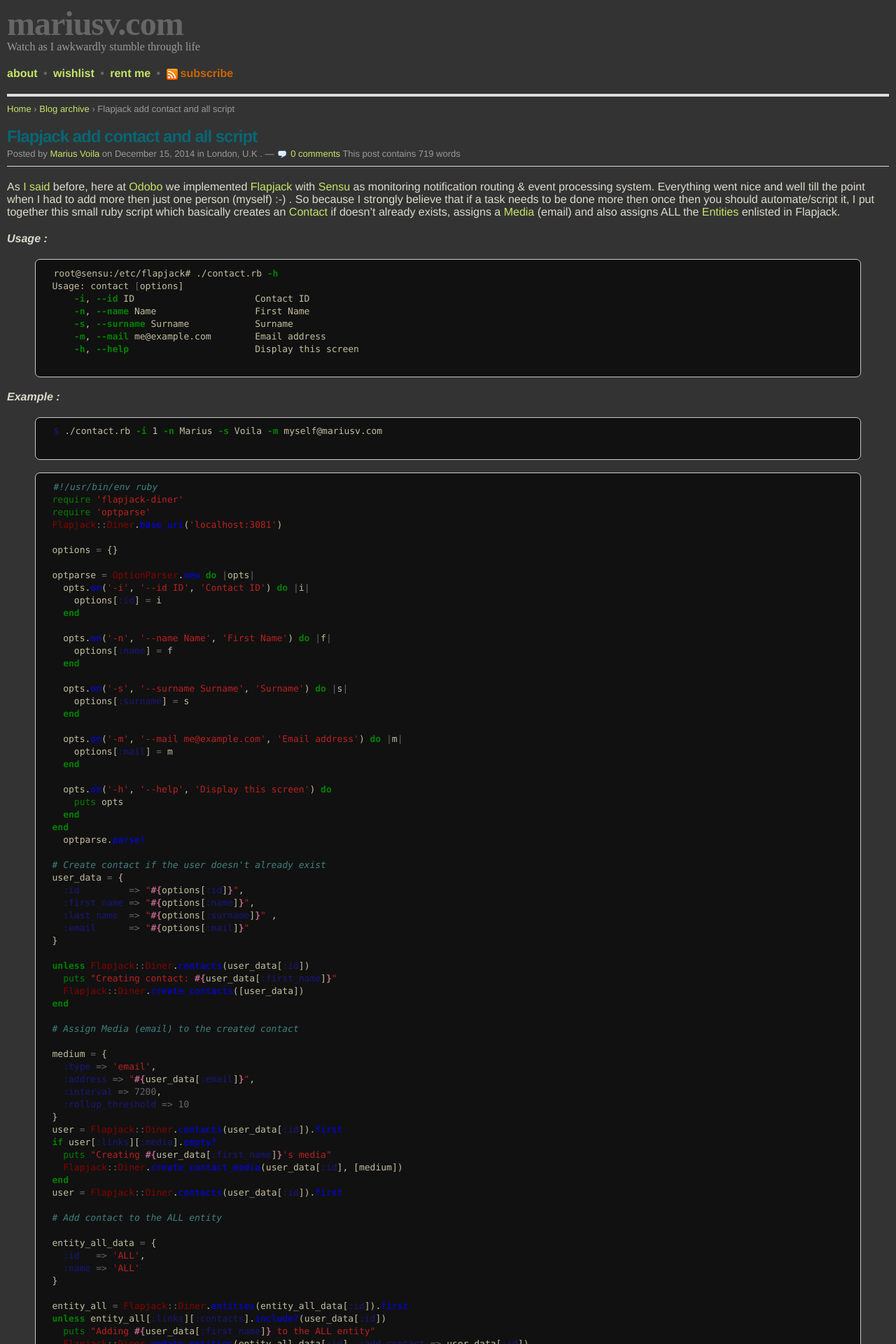
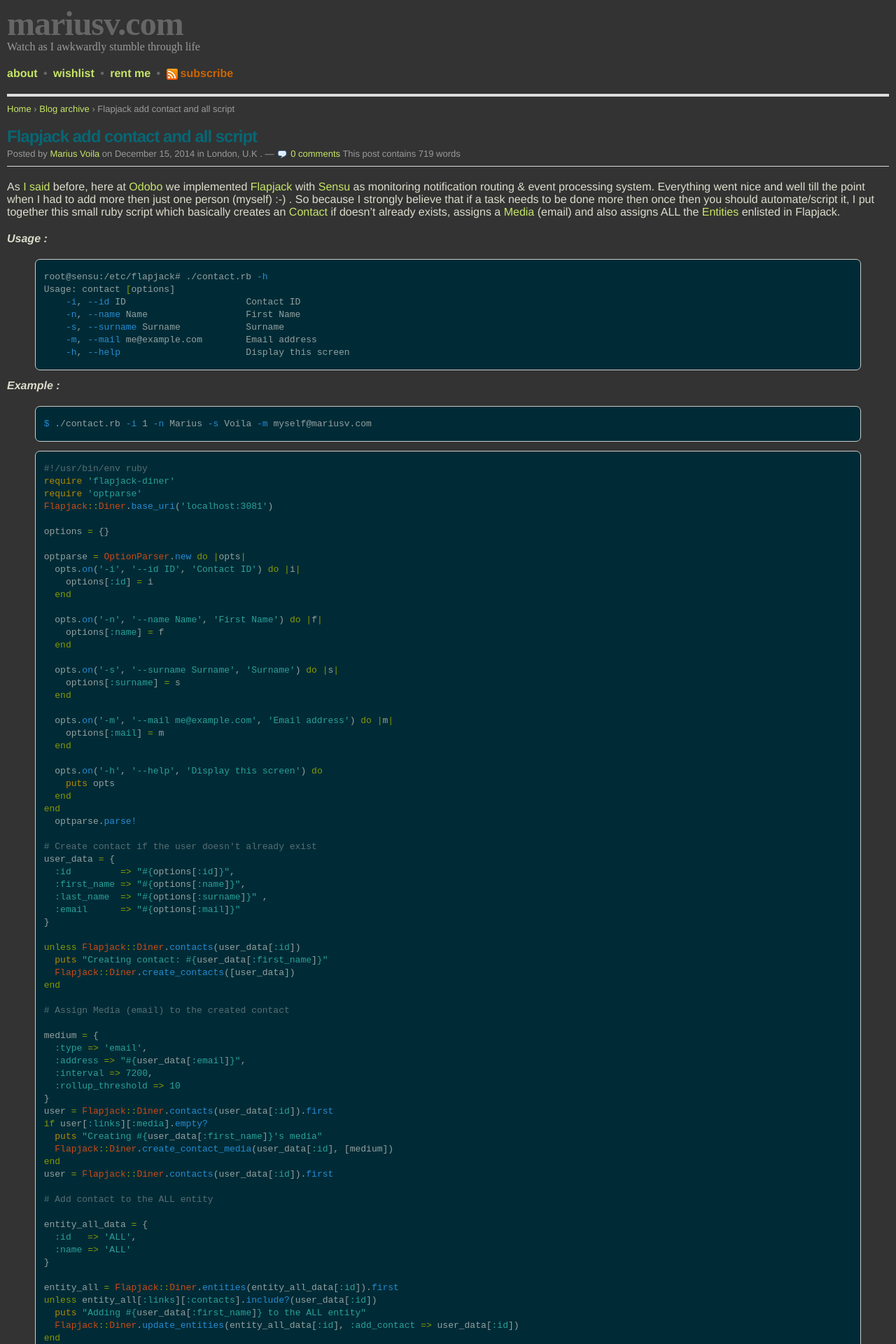
Before and after one commit to mariusv/mariusv.com, a Jekyll site: the page built from _posts/2014-12-15-flapjack-add-contact-and-all-script.md, in a window 1280 px wide. Shown: the top 1920 px of the page at 70% size. Built offline with Jekyll 4.4.1, drawn with Linux system fonts in a browser that asks for light colours; some web fonts are replaced; Markdown is read by kramdown in place of the engine named in the settings; comment, search, counter and statistics services are not loaded.

Commit message:
terminal theme to solarized

```diff
--- a/css/highlight.css
+++ b/css/highlight.css
@@ -1,92 +1,104 @@
-.highlight .hll { background-color: #333333 }
+/* Solarized Dark
+
+For use with Jekyll and Pygments
+
+http://ethanschoonover.com/solarized
+
+SOLARIZED HEX      ROLE
+--------- -------- ------------------------------------------
+base03    #002b36  background
+base01    #586e75  comments / secondary content
+base1     #93a1a1  body text / default code / primary content
+orange    #cb4b16  constants
+red       #dc322f  regex, special keywords
+blue      #268bd2  reserved keywords
+cyan      #2aa198  strings, numbers
+green     #859900  operators, other keywords
+*/
+
+.highlight { background-color: #002b36; color: #93a1a1 }
 .highlight  {
 
-background: #111111;
-
-color: #ffffff ;
 
 padding: 0.2em 0.9em;
   margin-bottom: 1em;
-	font: normal normal normal 115%/normal 'Monaco', 'Courier New', 'DejaVu Sans Mono', 'Bitstream Vera Sans Mono', monospace !important;
+        font: 13px/18px 'Monaco', 'Courier New', 'DejaVu Sans Mono', 'Bitstream Vera Sans Mono', monospace !important;
   line-height: 1.1em;
   overflow: auto;
-	font-size: 1.0em;
-	border: 1px solid #CCC;
+        font-size: 1.0em;
+        border: 1px solid #CCC;
 
-	-moz-border-radius:7px;
-	-webkit-border-radius:7px;
-	border-radius:7px;
+        -moz-border-radius:7px;
+        -webkit-border-radius:7px;
+        border-radius:7px;
 
 
 }
-
-
-
-
-.highlight span
-{
-font-family: "Consolas", "Courier New", "Courier", "FreeMono", monospace;
-font-size:1em;
-}
-
-.hll { background-color: #ffffcc }
-.c { color: #408080; font-style: italic } /* Comment */
-.err { border: 1px solid #FF0000 } /* Error */
-.k { color: #008000; font-weight: bold } /* Keyword */
-.o { color: #666666 } /* Operator */
-.cm { color: #408080; font-style: italic } /* Comment.Multiline */
-.cp { color: #BC7A00 } /* Comment.Preproc */
-.c1 { color: #408080; font-style: italic } /* Comment.Single */
-.cs { color: #408080; font-style: italic } /* Comment.Special */
-.gd { color: #A00000 } /* Generic.Deleted */
-.ge { font-style: italic } /* Generic.Emph */
-.gr { color: #FF0000 } /* Generic.Error */
-.gh { color: #000080; font-weight: bold } /* Generic.Heading */
-.gi { color: #00A000 } /* Generic.Inserted */
-.go { color: #808080 } /* Generic.Output */
-.gp { color: #000080; font-weight: bold } /* Generic.Prompt */
-.gs { font-weight: bold } /* Generic.Strong */
-.gu { color: #800080; font-weight: bold } /* Generic.Subheading */
-.gt { color: #0040D0 } /* Generic.Traceback */
-.kc { color: #008000; font-weight: bold } /* Keyword.Constant */
-.kd { color: #008000; font-weight: bold } /* Keyword.Declaration */
-.kn { color: #008000; font-weight: bold } /* Keyword.Namespace */
-.kp { color: #008000 } /* Keyword.Pseudo */
-.kr { color: #008000; font-weight: bold } /* Keyword.Reserved */
-.kt { color: #B00040 } /* Keyword.Type */
-.m { color: #666666 } /* Literal.Number */
-.s { color: #BA2121 } /* Literal.String */
-.na { color: #7D9029 } /* Name.Attribute */
-.nb { color: #008000 } /* Name.Builtin */
-.nc { color: #0000FF; font-weight: bold } /* Name.Class */
-.no { color: #880000 } /* Name.Constant */
-.nd { color: #AA22FF } /* Name.Decorator */
-.ni { color: #999999; font-weight: bold } /* Name.Entity */
-.ne { color: #D2413A; font-weight: bold } /* Name.Exception */
-.nf { color: #0000FF } /* Name.Function */
-.nl { color: #A0A000 } /* Name.Label */
-.nn { color: #0000FF; font-weight: bold } /* Name.Namespace */
-.nt { color: #008000; font-weight: bold } /* Name.Tag */
-.nv { color: #19177C } /* Name.Variable */
-.ow { color: #AA22FF; font-weight: bold } /* Operator.Word */
-.w { color: #bbbbbb } /* Text.Whitespace */
-.mf { color: #666666 } /* Literal.Number.Float */
-.mh { color: #666666 } /* Literal.Number.Hex */
-.mi { color: #666666 } /* Literal.Number.Integer */
-.mo { color: #666666 } /* Literal.Number.Oct */
-.sb { color: #BA2121 } /* Literal.String.Backtick */
-.sc { color: #BA2121 } /* Literal.String.Char */
-.sd { color: #BA2121; font-style: italic } /* Literal.String.Doc */
-.s2 { color: #BA2121 } /* Literal.String.Double */
-.se { color: #BB6622; font-weight: bold } /* Literal.String.Escape */
-.sh { color: #BA2121 } /* Literal.String.Heredoc */
-.si { color: #BB6688; font-weight: bold } /* Literal.String.Interpol */
-.sx { color: #008000 } /* Literal.String.Other */
-.sr { color: #BB6688 } /* Literal.String.Regex */
-.s1 { color: #BA2121 } /* Literal.String.Single */
-.ss { color: #19177C } /* Literal.String.Symbol */
-.bp { color: #008000 } /* Name.Builtin.Pseudo */
-.vc { color: #19177C } /* Name.Variable.Class */
-.vg { color: #19177C } /* Name.Variable.Global */
-.vi { color: #19177C } /* Name.Variable.Instance */
-.il { color: #666666 } /* Literal.Number.Integer.Long */
+.highlight .c { color: #586e75 } /* Comment */
+.highlight .err { color: #93a1a1 } /* Error */
+.highlight .g { color: #93a1a1 } /* Generic */
+.highlight .k { color: #859900 } /* Keyword */
+.highlight .l { color: #93a1a1 } /* Literal */
+.highlight .n { color: #93a1a1 } /* Name */
+.highlight .o { color: #859900 } /* Operator */
+.highlight .x { color: #cb4b16 } /* Other */
+.highlight .p { color: #93a1a1 } /* Punctuation */
+.highlight .cm { color: #586e75 } /* Comment.Multiline */
+.highlight .cp { color: #859900 } /* Comment.Preproc */
+.highlight .c1 { color: #586e75 } /* Comment.Single */
+.highlight .cs { color: #859900 } /* Comment.Special */
+.highlight .gd { color: #2aa198 } /* Generic.Deleted */
+.highlight .ge { color: #93a1a1; font-style: italic } /* Generic.Emph */
+.highlight .gr { color: #dc322f } /* Generic.Error */
+.highlight .gh { color: #cb4b16 } /* Generic.Heading */
+.highlight .gi { color: #859900 } /* Generic.Inserted */
+.highlight .go { color: #93a1a1 } /* Generic.Output */
+.highlight .gp { color: #93a1a1 } /* Generic.Prompt */
+.highlight .gs { color: #93a1a1; font-weight: bold } /* Generic.Strong */
+.highlight .gu { color: #cb4b16 } /* Generic.Subheading */
+.highlight .gt { color: #93a1a1 } /* Generic.Traceback */
+.highlight .kc { color: #cb4b16 } /* Keyword.Constant */
+.highlight .kd { color: #268bd2 } /* Keyword.Declaration */
+.highlight .kn { color: #859900 } /* Keyword.Namespace */
+.highlight .kp { color: #859900 } /* Keyword.Pseudo */
+.highlight .kr { color: #268bd2 } /* Keyword.Reserved */
+.highlight .kt { color: #dc322f } /* Keyword.Type */
+.highlight .ld { color: #93a1a1 } /* Literal.Date */
+.highlight .m { color: #2aa198 } /* Literal.Number */
+.highlight .s { color: #2aa198 } /* Literal.String */
+.highlight .na { color: #93a1a1 } /* Name.Attribute */
+.highlight .nb { color: #B58900 } /* Name.Builtin */
+.highlight .nc { color: #268bd2 } /* Name.Class */
+.highlight .no { color: #cb4b16 } /* Name.Constant */
+.highlight .nd { color: #268bd2 } /* Name.Decorator */
+.highlight .ni { color: #cb4b16 } /* Name.Entity */
+.highlight .ne { color: #cb4b16 } /* Name.Exception */
+.highlight .nf { color: #268bd2 } /* Name.Function */
+.highlight .nl { color: #93a1a1 } /* Name.Label */
+.highlight .nn { color: #93a1a1 } /* Name.Namespace */
+.highlight .nx { color: #93a1a1 } /* Name.Other */
+.highlight .py { color: #93a1a1 } /* Name.Property */
+.highlight .nt { color: #268bd2 } /* Name.Tag */
+.highlight .nv { color: #268bd2 } /* Name.Variable */
+.highlight .ow { color: #859900 } /* Operator.Word */
+.highlight .w { color: #93a1a1 } /* Text.Whitespace */
+.highlight .mf { color: #2aa198 } /* Literal.Number.Float */
+.highlight .mh { color: #2aa198 } /* Literal.Number.Hex */
+.highlight .mi { color: #2aa198 } /* Literal.Number.Integer */
+.highlight .mo { color: #2aa198 } /* Literal.Number.Oct */
+.highlight .sb { color: #586e75 } /* Literal.String.Backtick */
+.highlight .sc { color: #2aa198 } /* Literal.String.Char */
+.highlight .sd { color: #93a1a1 } /* Literal.String.Doc */
+.highlight .s2 { color: #2aa198 } /* Literal.String.Double */
+.highlight .se { color: #cb4b16 } /* Literal.String.Escape */
+.highlight .sh { color: #93a1a1 } /* Literal.String.Heredoc */
+.highlight .si { color: #2aa198 } /* Literal.String.Interpol */
+.highlight .sx { color: #2aa198 } /* Literal.String.Other */
+.highlight .sr { color: #dc322f } /* Literal.String.Regex */
+.highlight .s1 { color: #2aa198 } /* Literal.String.Single */
+.highlight .ss { color: #2aa198 } /* Literal.String.Symbol */
+.highlight .bp { color: #268bd2 } /* Name.Builtin.Pseudo */
+.highlight .vc { color: #268bd2 } /* Name.Variable.Class */
+.highlight .vg { color: #268bd2 } /* Name.Variable.Global */
+.highlight .vi { color: #268bd2 } /* Name.Variable.Instance */
+.highlight .il { color: #2aa198 } /* Literal.Number.Integer.Long */
--- a/css/main.css
+++ b/css/main.css
@@ -87,23 +87,9 @@
     margin: 0 0 20px 40px;
     padding-left: 8px;
 }
-pre, code {
+/*pre, code {
     font: 13px/18px Menlo, Monaco, 'Bitstream Vera Sans Mono', 'Courier New', monospace;
-}
-pre {
-	background: none repeat scroll 0 0 #111111;
-    background-color: #111111;
-    /*border: 1px solid #ccc;*/
-    margin: 0 0 20px 0;
-    padding: 7px;
-}
-code {
-    background: none repeat scroll 0 0 #111111;
-    border-radius: 4px 4px 4px 4px;
-    color: #C3BF9F;
-    letter-spacing: 0;
-    padding: 2px;
-}
+}*/
 
 
 
```
